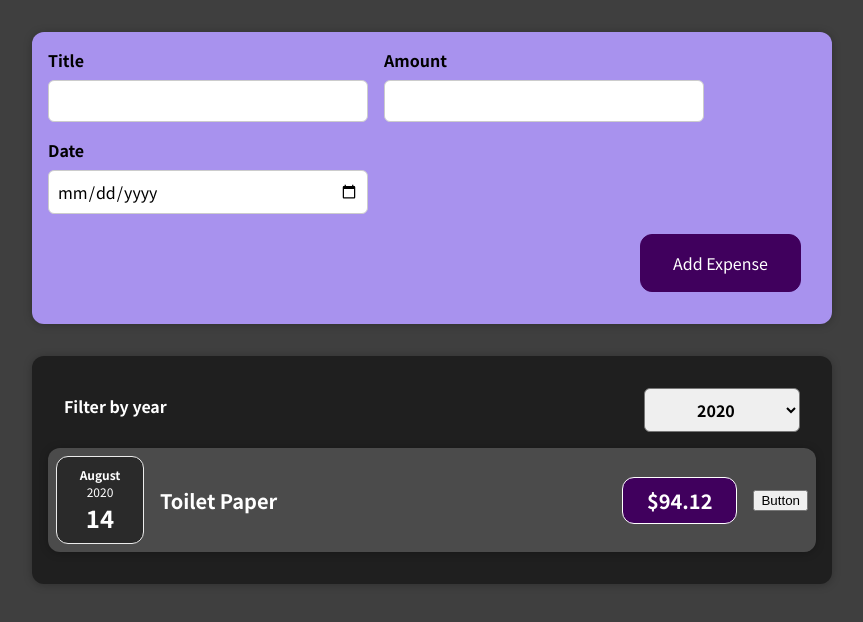
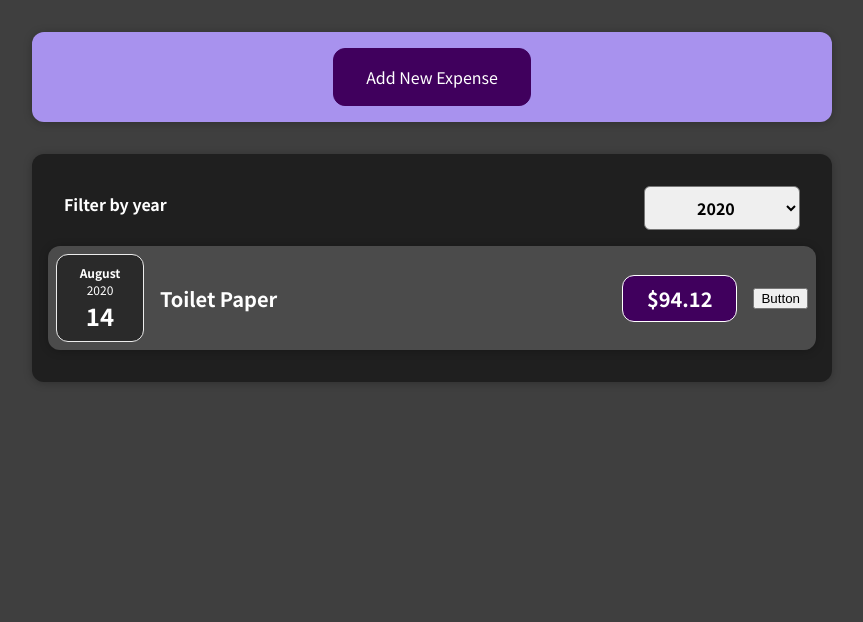
Before and after one commit to Nitya-S27/Expense-Tracker, a React (Create React App) app: page / in a window 1280 px wide. Shown: the top 622 px of the page, without its empty margins (208-1071 px from the left). Built offline with nearby package versions, Linux system fonts and the light colour scheme.

Commit message:
assignment-5

```diff
--- a/src/components/ExpensesComponent/ExpenseItem.js
+++ b/src/components/ExpensesComponent/ExpenseItem.js
@@ -10,6 +10,7 @@ const ExpenseItem = (props) => {
   };
 
   return (
+    <li>
       <Card className="expense-item">
         <Date dayMonthYear={props.exp_detail.date} />
         <div className="expense-item__description">
@@ -18,6 +19,7 @@ const ExpenseItem = (props) => {
           <button onClick={clickHandler}>Button</button>
         </div>
       </Card>
+    </li>
   );
 };
 export default ExpenseItem;
--- /dev/null
+++ b/src/components/ExpensesComponent/ExpenseList.css
@@ -0,0 +1,9 @@
+.expenses-list {
+  list-style: none;
+  padding: 0;
+}
+
+.expenses-list__fallback {
+  color: white;
+  text-align: center;
+}
--- /dev/null
+++ b/src/components/ExpensesComponent/ExpenseList.js
@@ -0,0 +1,17 @@
+import React from "react";
+import ExpenseItem from "./ExpenseItem";
+import "./ExpenseList.css";
+const ExpenseList = (props) => {
+  if (props.items.length === 0) {
+    return <h2 className="expenses-list__fallback">Found no expenses.</h2>;
+  }
+
+  return (
+    <ul className="expenses-list">
+      {props.items.map((expense) => (
+        <ExpenseItem key={expense.id} exp_detail={expense} />
+      ))}
+    </ul>
+  );
+};
+export default ExpenseList;
--- a/src/components/ExpensesComponent/Expenses.js
+++ b/src/components/ExpensesComponent/Expenses.js
@@ -1,6 +1,5 @@
 import React, { useState } from "react";
-import ExpenseItem from "./ExpenseItem";
-// import expenses from "./exepnse";
+import ExpenseList from "./ExpenseList";
 import "./Expenses.css";
 import Card from "../UI/Card";
 import ExpensesFilter from "./ExpenseFilter";
@@ -18,9 +17,7 @@ const Expenses = (props) => {
   return (
     <Card className="expenses">
       <ExpensesFilter selected={year} onFilterExpences={FilterExpenseHandler} />
-      {FilterExpenses.map((expense) => (
-        <ExpenseItem key={expense.id} exp_detail={expense} />
-      ))}
+      <ExpenseList items={FilterExpenses} />
     </Card>
   );
 };
--- a/src/components/InputExpenses/ExpenseForm.css
+++ b/src/components/InputExpenses/ExpenseForm.css
@@ -20,7 +20,3 @@
   width: 20rem;
   max-width: 100%;
 }
-
-.new-expense__actions {
-  text-align: right;
-}
--- a/src/components/InputExpenses/ExpenseForm.js
+++ b/src/components/InputExpenses/ExpenseForm.js
@@ -31,6 +31,9 @@ const ExpenseForm = (props) => {
     setDate("");
   };
 
+  const buttonClick = () => {
+    props.buttonClickHandler(false);
+  };
   return (
     <form onSubmit={handleSubmit}>
       <div className="new-expense__controls">
@@ -58,9 +61,10 @@ const ExpenseForm = (props) => {
             onChange={dateChangeHandler}
           />
         </div>
-        <div className="new-expense__actions">
-          <button type="submit">Add Expense</button>
-        </div>
+        <button onClick={buttonClick} type="button">
+          Cancel
+        </button>
+        <button type="submit">Add Expense</button>
       </div>
     </form>
   );
--- a/src/components/InputExpenses/NewExpense.css
+++ b/src/components/InputExpenses/NewExpense.css
@@ -17,7 +17,7 @@
   background-color: #40005d;
   color: white;
   border-radius: 12px;
-  margin: 6rem auto auto 16rem;
+  /* margin: 6rem auto auto 16rem; */
 }
 
 .new-expense button:hover,
@@ -36,3 +36,6 @@
 .new-expense button.alternative:active {
   background-color: #ddb3f8;
 }
+.button-lite {
+  margin: auto !important;
+}
--- a/src/components/InputExpenses/NewExpense.js
+++ b/src/components/InputExpenses/NewExpense.js
@@ -1,8 +1,10 @@
-import React from "react";
+import React, { useState } from "react";
 import "./NewExpense.css";
 import ExpenseForm from "./ExpenseForm";
 
 const NewExpense = (props) => {
+  const [formVisible, setFormVisible] = useState(false);
+
   const saveExpenseDataHandler = (eneteresExpenseData) => {
     const expenseData = {
       ...eneteresExpenseData,
@@ -10,9 +12,27 @@ const NewExpense = (props) => {
     };
     props.onAddingExpense(expenseData);
   };
+  const showFormHandler = (initialState) => {
+    if (initialState === false) {
+      setFormVisible(false);
+    } else {
+      setFormVisible(true);
+    }
+  };
+
   return (
     <div className="new-expense">
-      <ExpenseForm onSaveExpenseData={saveExpenseDataHandler} />
+      {formVisible ? null : (
+        <button className="button-lite" onClick={showFormHandler} type="submit">
+          Add New Expense
+        </button>
+      )}
+      {formVisible ? (
+        <ExpenseForm
+          buttonClickHandler={showFormHandler}
+          onSaveExpenseData={saveExpenseDataHandler}
+        />
+      ) : null}
     </div>
   );
 };
```
Lines whose indentation alone changed are shown as unchanged.
